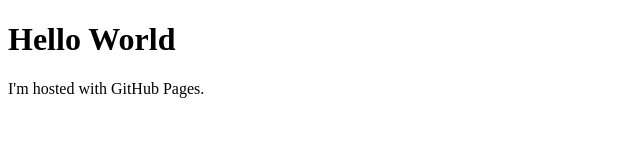
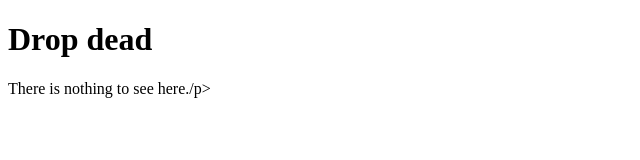
Before and after one commit to Shokax/shokax.github.io, a plain HTML site: page index.html in a window 1280 px wide. Shown: the whole page, without its empty margins (0-640 px from the left). Drawn offline with Linux system fonts and the light colour scheme.

Commit message:
Update index.html

```diff
--- a/index.html
+++ b/index.html
@@ -1,7 +1,7 @@
 <!DOCTYPE html>
 <html>
 <body>
-<h1>Hello World</h1>
-<p>I'm hosted with GitHub Pages.</p>
+<h1>Drop dead</h1>
+<p>There is nothing to see here./p>
 </body>
 </html>
```
